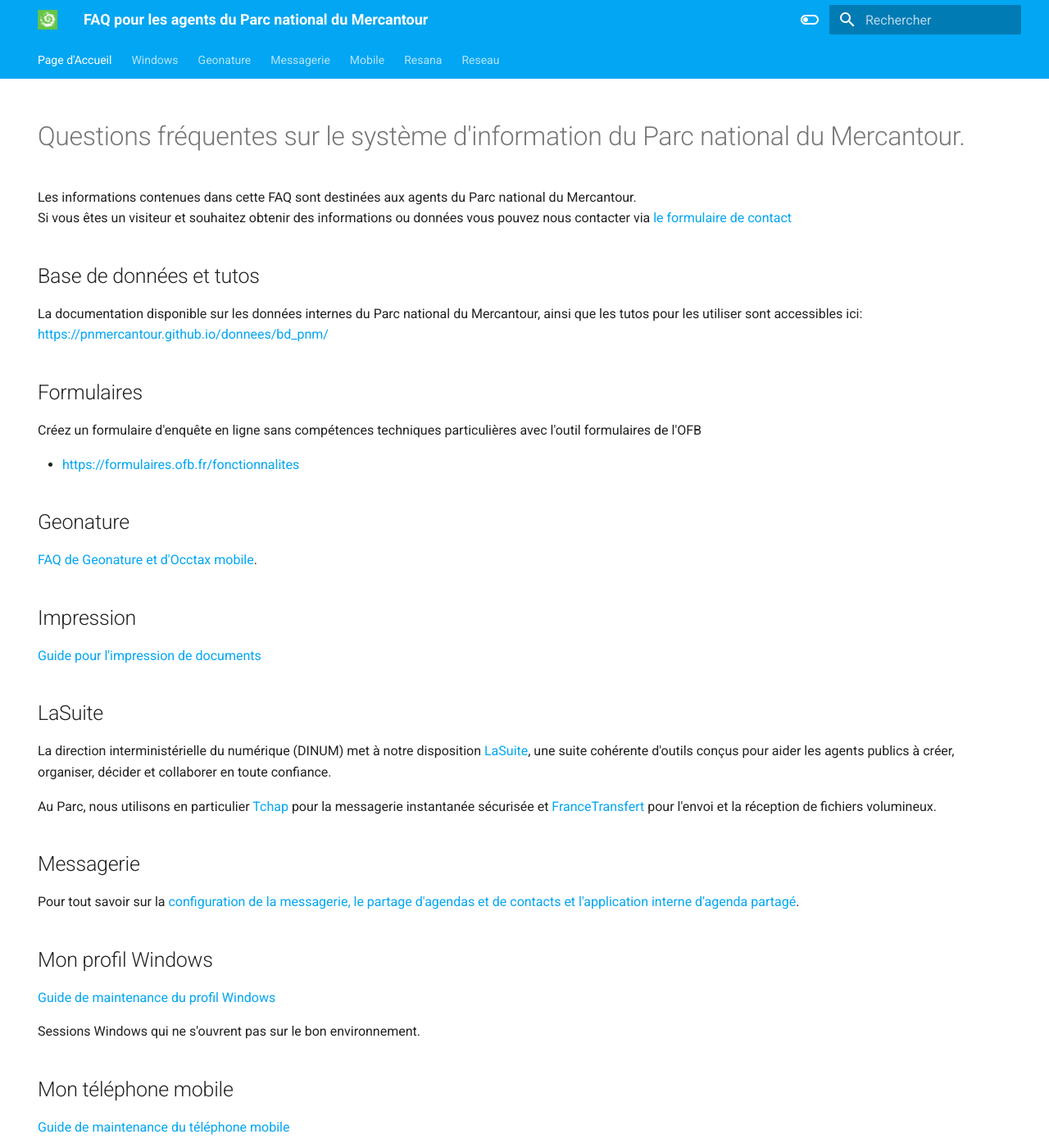
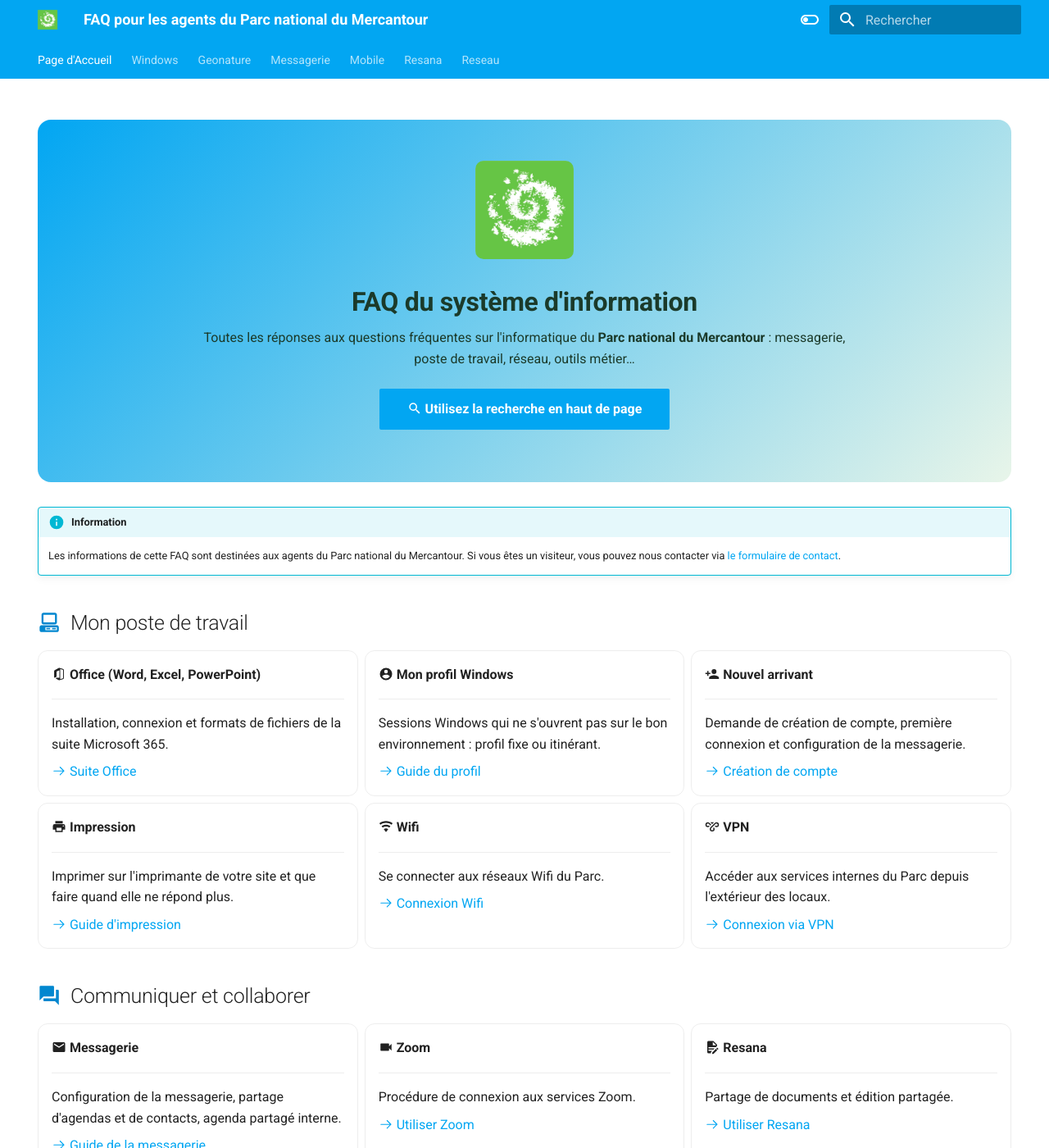
Before and after one commit to PnMercantour/faq, an MkDocs documentation site: the page built from docs/index.md, in a window 1280 px wide and 1400 px high. Shown: the whole window at 82% size. Built offline with MkDocs 1.6.1 and Material for MkDocs 9.7.7, drawn with Linux system fonts in a browser that asks for light colours; some of the changed text lies outside the part shown.

Commit message:
refonte de la page d'accueil pour améliorer la lisibilité

```diff
--- a/docs/index.md
+++ b/docs/index.md
@@ -7,85 +7,177 @@ hide:
   - navigation
 ---
 
-# Questions fréquentes sur le système d'information du Parc national du Mercantour.
+<div class="pnm-hero" markdown>
 
-Les informations contenues dans cette FAQ sont destinées aux agents du Parc national du Mercantour.
-Si vous êtes un visiteur et souhaitez obtenir des informations ou données vous pouvez nous contacter via
-[le formulaire de contact](https://mercantour-parcnational.fr/fr/formulaire-contact)
+![Parc national du Mercantour](img/logo_embleme_pnm_quadri_vert.jpg){ .pnm-hero__logo }
 
+# FAQ du système d'information
 
-## Base de données et tutos
-La documentation disponible sur les données internes du Parc national du Mercantour, ainsi que les tutos pour les utiliser sont accessibles ici: [https://pnmercantour.github.io/donnees/bd_pnm/](https://pnmercantour.github.io/donnees/)
+Toutes les réponses aux questions fréquentes sur l'informatique du **Parc national du Mercantour** : messagerie, poste de travail, réseau, outils métier…
 
+[:material-magnify: Utilisez la recherche en haut de page](#){ .md-button .md-button--primary onclick="document.querySelector('[data-md-toggle=search]').checked=true; document.querySelector('.md-search__input').focus(); return false;" }
 
-## Formulaires
+</div>
 
-Créez un formulaire d'enquête en ligne sans compétences techniques particulières avec l'outil formulaires de l'OFB
+!!! info "Information"
+    Les informations de cette FAQ sont destinées aux agents du Parc national du Mercantour. Si vous êtes un visiteur, vous pouvez nous contacter via [le formulaire de contact](https://mercantour-parcnational.fr/fr/formulaire-contact).
 
-- [https://formulaires.ofb.fr/fonctionnalites](https://formulaires.ofb.fr/fonctionnalites)
+## :material-desktop-classic: Mon poste de travail
 
+<div class="grid cards" markdown>
 
-## Geonature
+-   :material-microsoft-office: **Office (Word, Excel, PowerPoint)**
 
-[FAQ de Geonature et d'Occtax mobile](./geonature/README.md).
+    ---
 
-## Impression
-[Guide pour l'impression de documents](./Windows/printer.md)
+    Installation, connexion et formats de fichiers de la suite Microsoft 365.
 
-## LaSuite
+    [:octicons-arrow-right-24: Suite Office](./Windows/office365.md)
 
-La direction interministérielle du numérique (DINUM) met à notre disposition [LaSuite](https://lasuite.numerique.gouv.fr/), une suite cohérente d'outils conçus pour aider les agents publics à créer, organiser, décider et collaborer en toute confiance.
+-   :material-account-circle: **Mon profil Windows**
 
-Au Parc, nous utilisons en particulier [Tchap](https://tchap.numerique.gouv.fr/) pour la messagerie instantanée sécurisée et [FranceTransfert](https://francetransfert.numerique.gouv.fr/upload) pour l'envoi et la réception de fichiers volumineux.
+    ---
 
+    Sessions Windows qui ne s'ouvrent pas sur le bon environnement : profil fixe ou itinérant.
 
-## Messagerie
+    [:octicons-arrow-right-24: Guide du profil](./Windows/README.md)
 
-Pour tout savoir sur la [configuration de la messagerie, le partage d'agendas et de contacts et l'application interne d'agenda partagé](./messagerie/README.md).
+-   :material-account-plus: **Nouvel arrivant**
 
-## Mon profil Windows
-[Guide de maintenance du profil Windows](./Windows/README.md)
+    ---
 
-Sessions Windows qui ne s'ouvrent pas sur le bon environnement.
+    Demande de création de compte, première connexion et configuration de la messagerie.
 
-## Mon téléphone mobile
+    [:octicons-arrow-right-24: Création de compte](./Windows/creation_compte.md)
 
-[Guide de maintenance du téléphone mobile](./mobile/README.md)
+-   :material-printer: **Impression**
 
-Votre smartphone fonctionne mal, votre mémoire est saturée?
-Ce guide vous explique comment résoudre en quelques minutes les problèmes courants.
+    ---
 
-- mises à jour
-- optimisation de la mémoire
-- installation d'applications
+    Imprimer sur l'imprimante de votre site et que faire quand elle ne répond plus.
 
-[Appels WIFI](https://www.assistance.bouyguestelecom.fr/s/article/vowifi-appel-envoi-sms-wifi)
-Il n'y a pas ou peu de réseau téléphonique mobile lorsque vous êtes au bureau (ou chez vous)?
-Vous pouvez utiliser la liaison filaire (fibre ou ADSL) et la connexion WIFI de votre réseau local pour véhiculer les appels mobiles.
-Il suffit de suivre les instructions de configuration android (ou IOS) ci-dessus.
+    [:octicons-arrow-right-24: Guide d'impression](./Windows/printer.md)
 
+-   :material-wifi: **Wifi**
 
-[Guide de synchronisation des contacts](./mobile/contacts.md)
+    ---
 
+    Se connecter aux réseaux Wifi du Parc.
 
-## Office (Word, Excel, PowerPoint)
+    [:octicons-arrow-right-24: Connexion Wifi](./reseau/README.md)
 
-[Installation et utilisation de la suite Office (Microsoft 365)](./Windows/office365.md)
+-   :material-vpn: **VPN**
 
+    ---
 
-# QGIS
-Les tutos QGIS du parc sont accessibles ici :
-- [https://pnmercantour.github.io/donnees/tutos/](https://pnmercantour.github.io/donnees/tutos/)
+    Accéder aux services internes du Parc depuis l'extérieur des locaux.
 
-## Resana
+    [:octicons-arrow-right-24: Connexion via VPN](./reseau/VPN.md)
 
-[Utilisation de l'environnement de partage de documents / édition partagée Resana](./resana).
+</div>
 
+## :material-forum: Communiquer et collaborer
 
-## Wifi
+<div class="grid cards" markdown>
 
-[Procédure de connexion aux réseaux Wifi](./reseau/README.md)
+-   :material-email: **Messagerie**
 
-## Zoom
+    ---
 
-[Procédure de connexion aux services Zoom](./messagerie/Zoom.md).
+    Configuration de la messagerie, partage d'agendas et de contacts, agenda partagé interne.
+
+    [:octicons-arrow-right-24: Guide de la messagerie](./messagerie/README.md)
+
+-   :material-video: **Zoom**
+
+    ---
+
+    Procédure de connexion aux services Zoom.
+
+    [:octicons-arrow-right-24: Utiliser Zoom](./messagerie/Zoom.md)
+
+-   :material-file-document-edit: **Resana**
+
+    ---
+
+    Partage de documents et édition partagée.
+
+    [:octicons-arrow-right-24: Utiliser Resana](./resana/README.md)
+
+-   :material-shield-lock: **LaSuite**
+
+    ---
+
+    Outils de la DINUM : [Tchap](https://tchap.numerique.gouv.fr/) pour la messagerie instantanée sécurisée et [FranceTransfert](https://francetransfert.numerique.gouv.fr/upload) pour les fichiers volumineux.
+
+    [:octicons-arrow-right-24: Découvrir LaSuite](https://lasuite.numerique.gouv.fr/)
+
+</div>
+
+## :material-cellphone: Mon téléphone mobile
+
+<div class="grid cards" markdown>
+
+-   :material-cellphone-cog: **Maintenance du téléphone**
+
+    ---
+
+    Votre smartphone fonctionne mal, votre mémoire est saturée ? Mises à jour, optimisation de la mémoire, installation d'applications.
+
+    [:octicons-arrow-right-24: Guide du téléphone](./mobile/README.md)
+
+-   :material-contacts: **Synchronisation des contacts**
+
+    ---
+
+    Retrouver vos contacts professionnels sur votre téléphone.
+
+    [:octicons-arrow-right-24: Guide des contacts](./mobile/contacts.md)
+
+-   :material-cellphone-wireless: **Appels WIFI**
+
+    ---
+
+    Pas ou peu de réseau mobile au bureau (ou chez vous) ? Passez vos appels par la fibre ou l'ADSL et le Wifi.
+
+    [:octicons-arrow-right-24: Configurer les appels Wifi](https://www.assistance.bouyguestelecom.fr/s/article/vowifi-appel-envoi-sms-wifi)
+
+</div>
+
+## :material-database: Données et cartographie
+
+<div class="grid cards" markdown>
+
+-   :material-leaf: **GeoNature**
+
+    ---
+
+    FAQ de GeoNature et d'Occtax mobile.
+
+    [:octicons-arrow-right-24: FAQ GeoNature](./geonature/README.md)
+
+-   :material-database-search: **Base de données et tutos**
+
+    ---
+
+    Documentation des données internes du Parc et tutoriels pour les utiliser.
+
+    [:octicons-arrow-right-24: Documentation des données](https://pnmercantour.github.io/donnees/)
+
+-   :material-map: **QGIS**
+
+    ---
+
+    Les tutoriels QGIS du Parc.
+
+    [:octicons-arrow-right-24: Tutos QGIS](https://pnmercantour.github.io/donnees/tutos/)
+
+-   :material-form-select: **Formulaires**
+
+    ---
+
+    Créez un formulaire d'enquête en ligne sans compétences techniques avec l'outil formulaires de l'OFB.
+
+    [:octicons-arrow-right-24: Formulaires OFB](https://formulaires.ofb.fr/fonctionnalites)
+
+</div>
--- /dev/null
+++ b/docs/stylesheets/home.css
@@ -0,0 +1,51 @@
+/* Page d'accueil */
+.pnm-hero {
+  text-align: center;
+  padding: 2rem 1rem;
+  margin-bottom: 1.5rem;
+  border-radius: 0.8rem;
+  background: linear-gradient(135deg, var(--md-primary-fg-color) 0%, #e8f5e9 100%);
+}
+
+.pnm-hero h1 {
+  margin: 0.5rem 0;
+  color: #1b3a2a;
+  font-weight: 700;
+}
+
+.pnm-hero p {
+  max-width: 40rem;
+  margin: 0.5rem auto 1.2rem;
+  color: #1b3a2a;
+}
+
+.pnm-hero .pnm-hero__logo {
+  height: 6rem;
+  width: auto;
+  border-radius: 0.5rem;
+}
+
+[data-md-color-scheme="slate"] .pnm-hero {
+  background: linear-gradient(135deg, #1f3a4d 0%, #1e2a24 100%);
+}
+
+[data-md-color-scheme="slate"] .pnm-hero h1,
+[data-md-color-scheme="slate"] .pnm-hero p {
+  color: #fff;
+}
+
+.md-typeset .grid.cards > ul > li,
+.md-typeset .grid.cards > ol > li {
+  border-radius: 0.6rem;
+  transition: transform 0.15s, box-shadow 0.15s;
+}
+
+.md-typeset .grid.cards > ul > li:hover,
+.md-typeset .grid.cards > ol > li:hover {
+  transform: translateY(-3px);
+}
+
+.md-typeset h2 .twemoji {
+  color: var(--md-primary-fg-color--dark);
+  margin-right: 0.3rem;
+}
--- a/mkdocs.yml
+++ b/mkdocs.yml
@@ -46,16 +46,17 @@ markdown_extensions:
   - pymdownx.superfences
   - pymdownx.mark
   - attr_list
- # - pymdownx.emoji:
- #     emoji_index: !!python/name:materialx.emoji.twemoji
- #     emoji_generator: !!python/name:materialx.emoji.to_svg
+  - md_in_html
+  - pymdownx.emoji:
+      emoji_index: !!python/name:material.extensions.emoji.twemoji
+      emoji_generator: !!python/name:material.extensions.emoji.to_svg
 
 # exclude_docs: |
 
 
 
 extra_css:
-  - stylesheets/extra.css
+  - stylesheets/home.css
 
 
 # copyright: |
```
